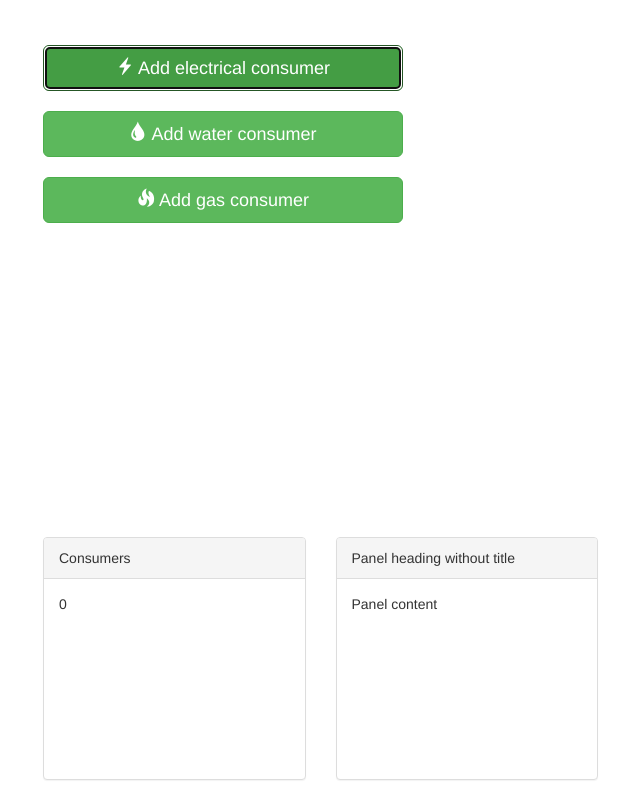
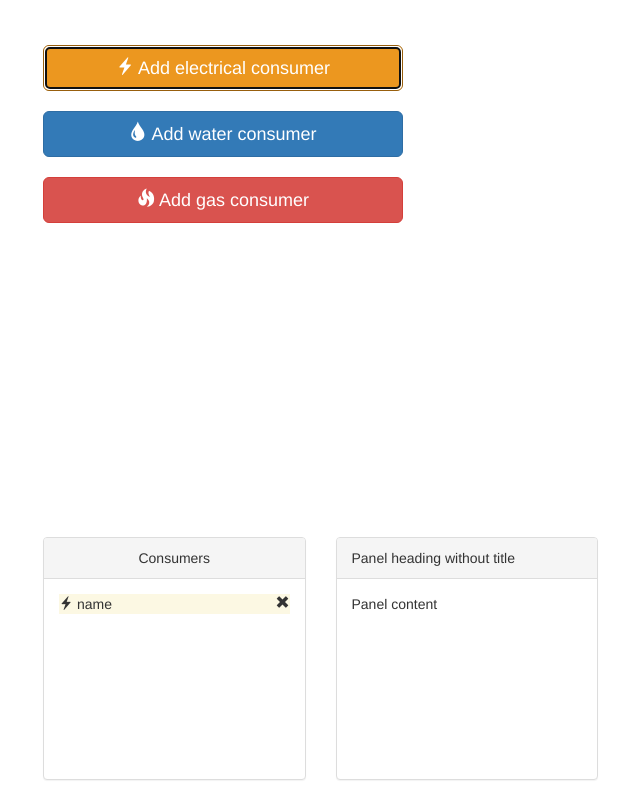
Before and after one commit to Matei94/IntelligentHouse, a website: page index.html in a window 1280 px wide. Both pictures are taken after a click on the button "Add electrical consumer". Shown: the whole page, without its empty margins (27-667 px from the left). Drawn offline with nearby package versions, Linux system fonts and the light colour scheme; some packages are replaced by stand-ins of ours.

Commit message:
add custom consumers

```diff
--- a/index.html
+++ b/index.html
@@ -28,7 +28,7 @@
       <!-- Electrical consumer -->
       <div class="row">
         <div class="col-sm-4">
-          <button id="btn_add_electricity" type="button" class="btn btn-success btn-lg btn-block">
+          <button id="btn_add_electricity" type="button" class="btn btn-warning btn-lg btn-block">
             <span class="glyphicon glyphicon-flash"></span> Add electrical consumer
           </button>
         </div>
@@ -37,7 +37,7 @@
       <!-- Water consumer -->
       <div class="row">
         <div class="col-sm-4">
-          <button id="btn_add_water" type="button" class="btn btn-success btn-lg btn-block top-buffer">
+          <button id="btn_add_water" type="button" class="btn btn-primary btn-lg btn-block top-buffer">
             <span class="glyphicon glyphicon-tint"></span> Add water consumer
           </button>
         </div>
@@ -46,7 +46,7 @@
       <!-- Gas consumer -->
       <div class="row">
         <div class="col-sm-4">
-          <button id="btn_add_gas" type="button" class="btn btn-success btn-lg btn-block top-buffer">
+          <button id="btn_add_gas" type="button" class="btn btn-danger btn-lg btn-block top-buffer">
             <span class="glyphicon glyphicon-fire"></span> Add gas consumer
           </button>
         </div>
@@ -56,7 +56,7 @@
       <div class="row my_footer">
         <div class="col-sm-3">
           <div class="panel panel-default">
-            <div class="panel-heading">Consumers</div>
+            <div class="panel-heading text-center">Consumers</div>
             <div id="consumers" class="panel-body my_panel_content">
 
             </div>
--- a/public/js/index.js
+++ b/public/js/index.js
@@ -1,9 +1,20 @@
 /*** VARIABLES ***************************************************************/
 
 var gCosumerType = {
-    ELECTRICITY: 0,
-    WATER:       1,
-    GAS:         2,
+    ELECTRICITY: {
+        bg: "bg-warning",
+        glyphicon: "glyphicon-flash"
+    },
+
+    WATER: {
+        bg: "bg-primary",
+        glyphicon: "glyphicon-tint"
+    },
+
+    GAS: {
+        bg: "bg-danger",
+        glyphicon: "glyphicon-fire"
+    },
 }
 
 /*****************************************************************************/
@@ -14,19 +25,15 @@ var gCosumerType = {
 
 $(document).ready(function() {
     $('#btn_add_electricity').click(function() {
-      on_click(gCosumerType.ELECTRICITY);
+      addConsumer(gCosumerType.ELECTRICITY);
     });
-});
 
-$(document).ready(function() {
     $('#btn_add_water').click(function() {
-      on_click(gCosumerType.WATER);
+      addConsumer(gCosumerType.WATER);
     });
-});
 
-$(document).ready(function() {
     $('#btn_add_gas').click(function() {
-      on_click(gCosumerType.GAS);
+      addConsumer(gCosumerType.GAS);
     });
 });
 
@@ -36,12 +43,16 @@ $(document).ready(function() {
 
 /*** FUNCTIONS ***************************************************************/
 
-function on_click(type) {
+function addConsumer(type) {
     $("#consumers").append(new_consumer(type));
 }
 
 function new_consumer(type) {
-    return "<p>" + type + "</p";
+    return '<p class="' + type.bg + '">' +
+        '<span class="glyphicon ' + type.glyphicon + '"></span>' +
+        ' name ' +
+        '<span class="glyphicon glyphicon-remove pull-right"></span>' +
+        '</p>';
 }
 
 /*****************************************************************************/
```
